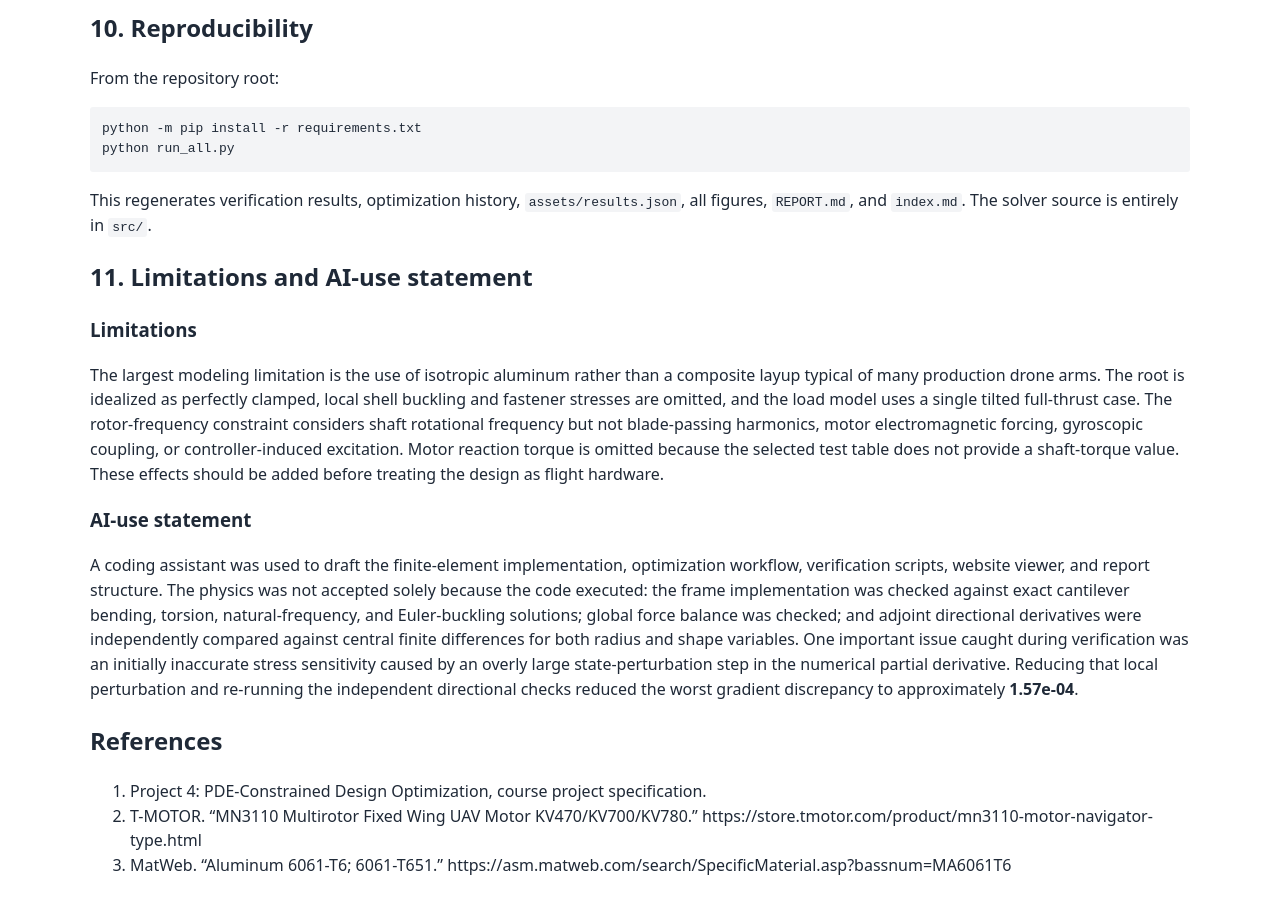
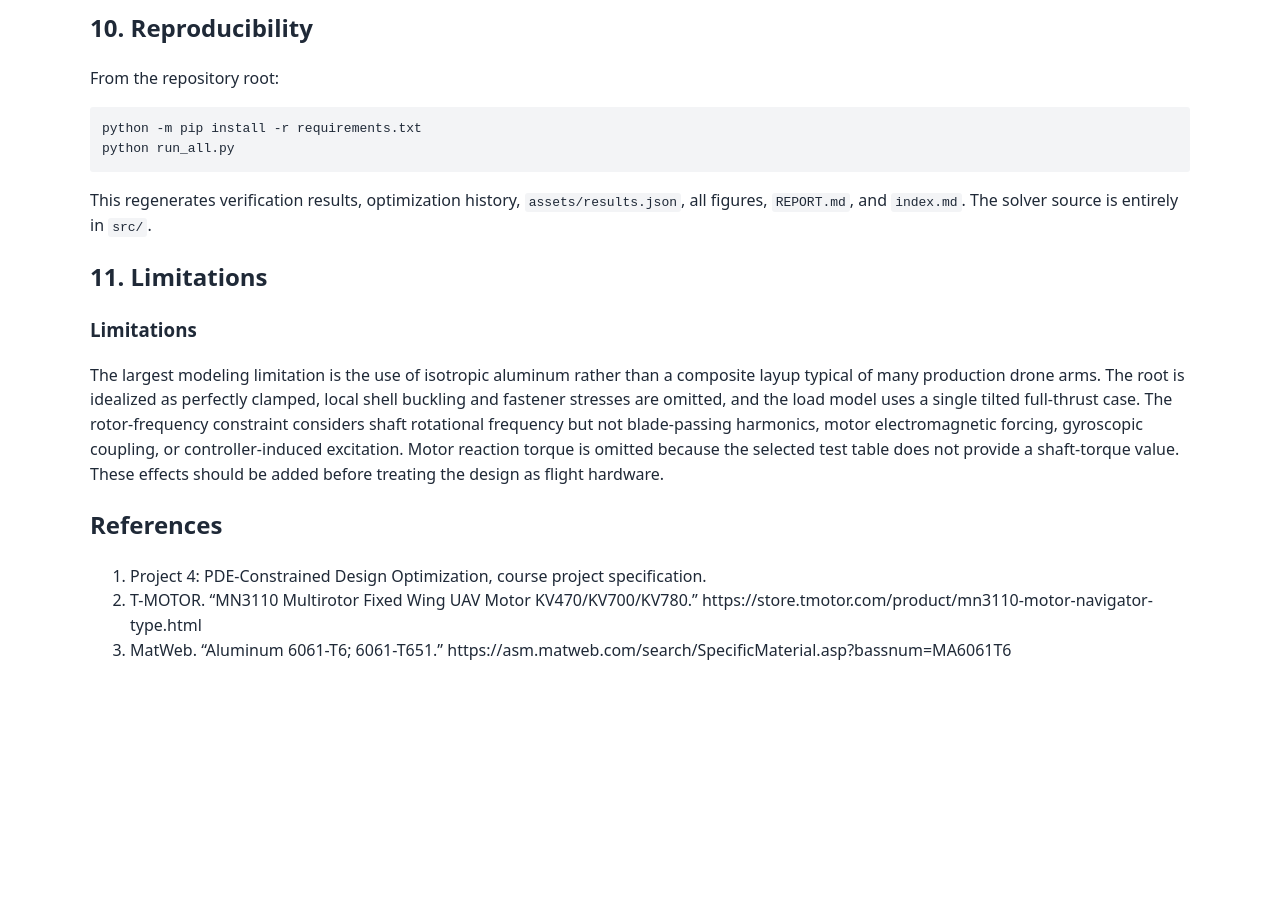
Before and after one commit to LucAAndreassi/Max-imum-Speed, a Jekyll site: the page built from project4_drone_arm/REPORT.md, in a window 1280 px wide and 900 px high, scrolled down 9334 px. Built offline with Jekyll 4.4.1, drawn with Linux system fonts in a browser that asks for light colours; our own code applies the rules of GitHub Pages for plain Markdown files; after the commit the page ends 10037 px from its top, so only the background shows below that.

Commit message:
Update REPORT.md

```diff
--- a/project4_drone_arm/REPORT.md
+++ b/project4_drone_arm/REPORT.md
@@ -262,15 +262,13 @@ python run_all.py
 
 This regenerates verification results, optimization history, `assets/results.json`, all figures, `REPORT.md`, and `index.md`. The solver source is entirely in `src/`.
 
-## 11. Limitations and AI-use statement
+## 11. Limitations
 
 ### Limitations
 
 The largest modeling limitation is the use of isotropic aluminum rather than a composite layup typical of many production drone arms. The root is idealized as perfectly clamped, local shell buckling and fastener stresses are omitted, and the load model uses a single tilted full-thrust case. The rotor-frequency constraint considers shaft rotational frequency but not blade-passing harmonics, motor electromagnetic forcing, gyroscopic coupling, or controller-induced excitation. Motor reaction torque is omitted because the selected test table does not provide a shaft-torque value. These effects should be added before treating the design as flight hardware.
 
-### AI-use statement
 
-A coding assistant was used to draft the finite-element implementation, optimization workflow, verification scripts, website viewer, and report structure. The physics was not accepted solely because the code executed: the frame implementation was checked against exact cantilever bending, torsion, natural-frequency, and Euler-buckling solutions; global force balance was checked; and adjoint directional derivatives were independently compared against central finite differences for both radius and shape variables. One important issue caught during verification was an initially inaccurate stress sensitivity caused by an overly large state-perturbation step in the numerical partial derivative. Reducing that local perturbation and re-running the independent directional checks reduced the worst gradient discrepancy to approximately **1.57e-04**.
 
 ## References
 
```
